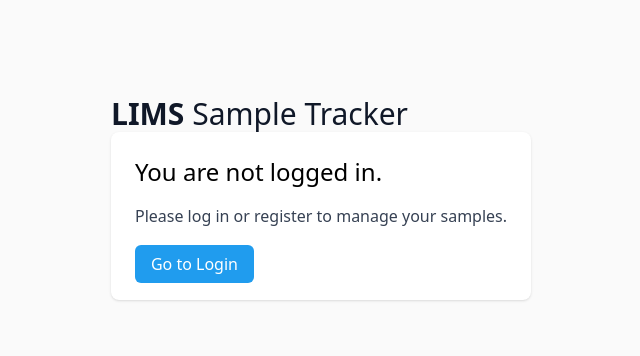
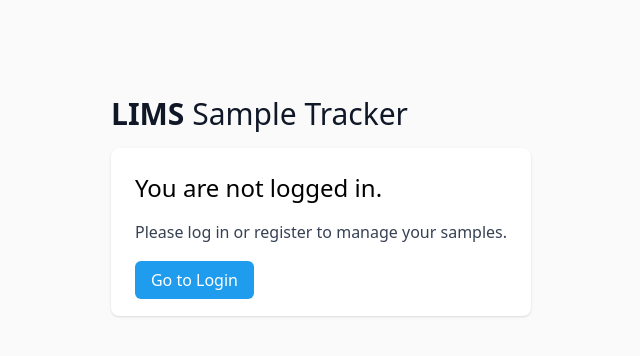
Before and after one commit to yungtyyler/laboratory-sample-tracker-client, a Next.js app: page / in a window 1280 px wide. Shown: the top 356 px of the page, without its empty margins (319-959 px from the left). Built offline with nearby package versions, Linux system fonts and the light colour scheme.

Commit message:
Add register button to logged in page

```diff
--- a/src/app/page.tsx
+++ b/src/app/page.tsx
@@ -19,8 +19,8 @@ export default function Home() {
 
   return (
     <div className="flex min-h-screen items-center justify-center bg-zinc-50 font-sans">
-      <main className="flex min-h-screen flex-col items-center p-24">
-        <div className="w-full max-w-5xl">
+      <main className="flex min-h-screen flex-col items-center gap-6 p-24">
+        <div className="flex w-full max-w-5xl flex-col gap-4">
           <h1 className="text-3xl font-bold text-gray-900">
             LIMS <span className="font-light">Sample Tracker</span>
           </h1>
@@ -39,7 +39,14 @@ export default function Home() {
                 href="/dashboard"
                 className="bg-primary hover:bg-primary-dark mr-4 mb-4 inline-block rounded-md px-4 py-2 text-white transition"
               >
-                Go to Sample Dashboard
+                View Dashboard
+              </Link>
+
+              <Link
+                href="/dashboard/new"
+                className="border-primary text-primary hover:bg-primary-dark mr-4 mb-4 inline-block rounded-md border px-4 py-2 transition hover:text-white"
+              >
+                + Register New Sample
               </Link>
 
               <button
@@ -48,7 +55,6 @@ export default function Home() {
               >
                 Logout
               </button>
-              {/* Add a link to the sample list here later */}
             </div>
           ) : (
             <div className="rounded-lg bg-white p-6 shadow">
```
